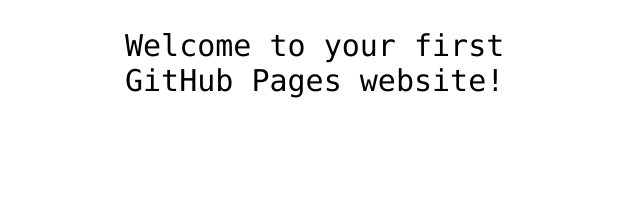
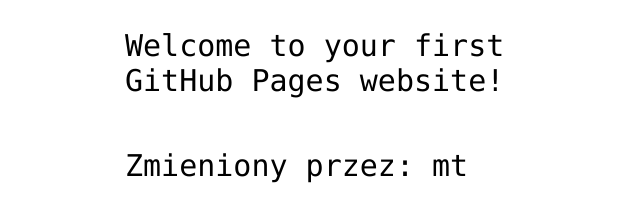
Before and after one commit to bossmt/hello-world, a plain HTML site: page index.html in a window 1280 px wide. Shown: the part 360-582 px from the top of the page, without its empty margins (315-955 px from the left). Drawn offline with Linux system fonts and the light colour scheme.

Commit message:
Zmiana w pliku index.html

```diff
--- a/index.html
+++ b/index.html
@@ -13,6 +13,6 @@
 
 <!-- Change this code here by copy and pasting your template on line 15 -->
 <p>Welcome to your first GitHub Pages website!</p>
-
+<p>Zmieniony przez: mt</p>
 </body>
 </html>
```
